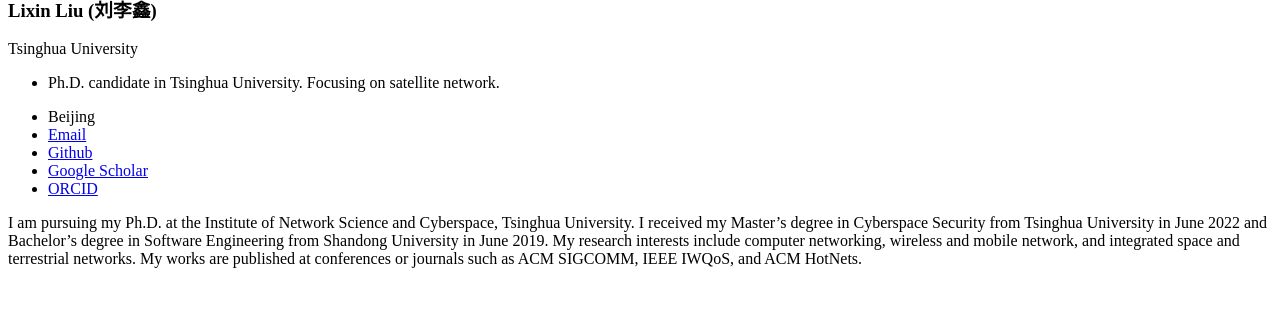
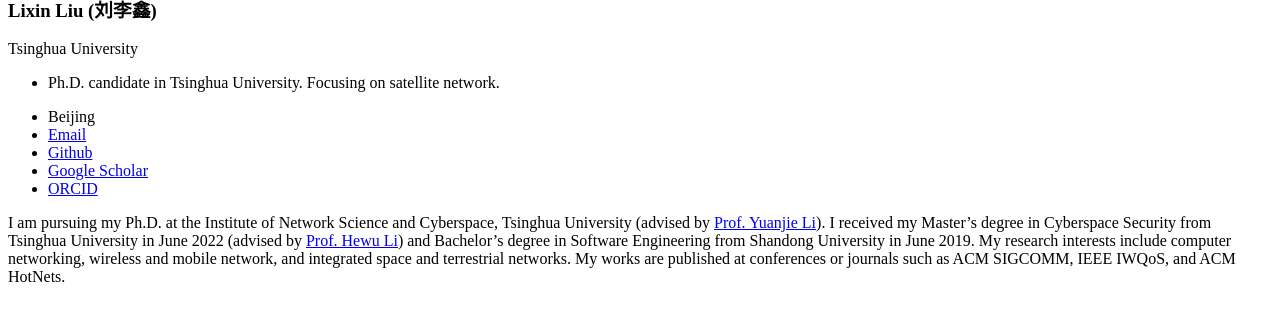
Before and after one commit to LLXSD/LLXSD.github.io, a Jekyll site: the page built from _pages/includes/intro.md, in a window 1280 px wide, cut to the strip 530-851 px from the top of the page. Built offline with Jekyll 4.4.1, drawn with Linux system fonts in a browser that asks for light colours; our own code applies the rules of GitHub Pages for plain Markdown files.

Commit message:
update intro

```diff
--- a/_pages/includes/intro.md
+++ b/_pages/includes/intro.md
@@ -1 +1 @@
-I am pursuing my Ph.D. at the Institute of Network Science and Cyberspace, Tsinghua University. I received my Master’s degree in Cyberspace Security from Tsinghua University in June 2022 and Bachelor’s degree in Software Engineering from Shandong University in June 2019. My research interests include computer networking, wireless and mobile network, and integrated space and terrestrial networks. My works are published at conferences or journals such as ACM SIGCOMM, IEEE IWQoS, and ACM HotNets.
+I am pursuing my Ph.D. at the Institute of Network Science and Cyberspace, Tsinghua University (advised by [Prof. Yuanjie Li](http://www.yuanjiel.com/)). I received my Master’s degree in Cyberspace Security from Tsinghua University in June 2022 (advised by [Prof. Hewu Li](https://www.insc.tsinghua.edu.cn/info/1157/2451.htm)) and Bachelor’s degree in Software Engineering from Shandong University in June 2019. My research interests include computer networking, wireless and mobile network, and integrated space and terrestrial networks. My works are published at conferences or journals such as ACM SIGCOMM, IEEE IWQoS, and ACM HotNets.
```
